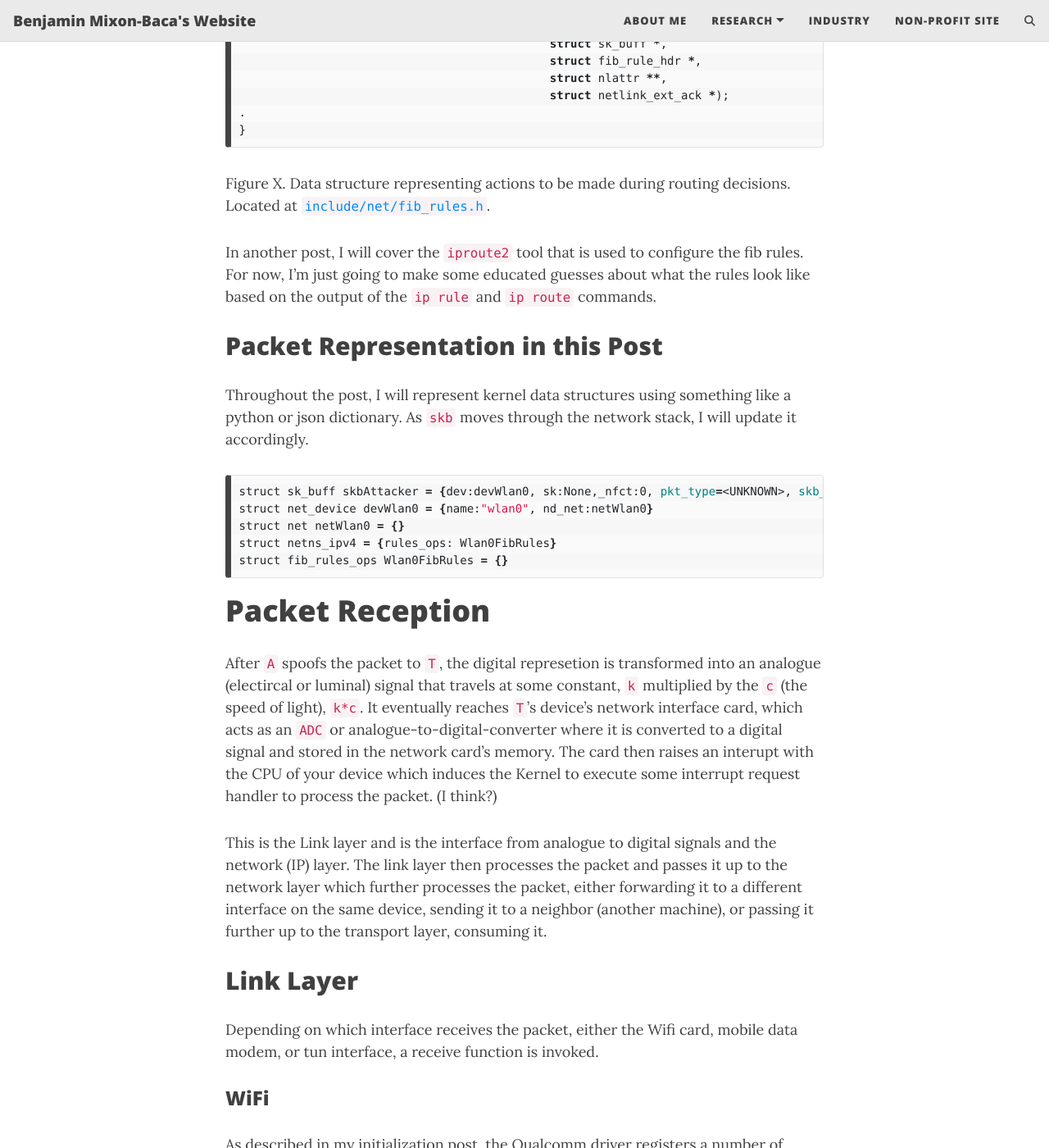
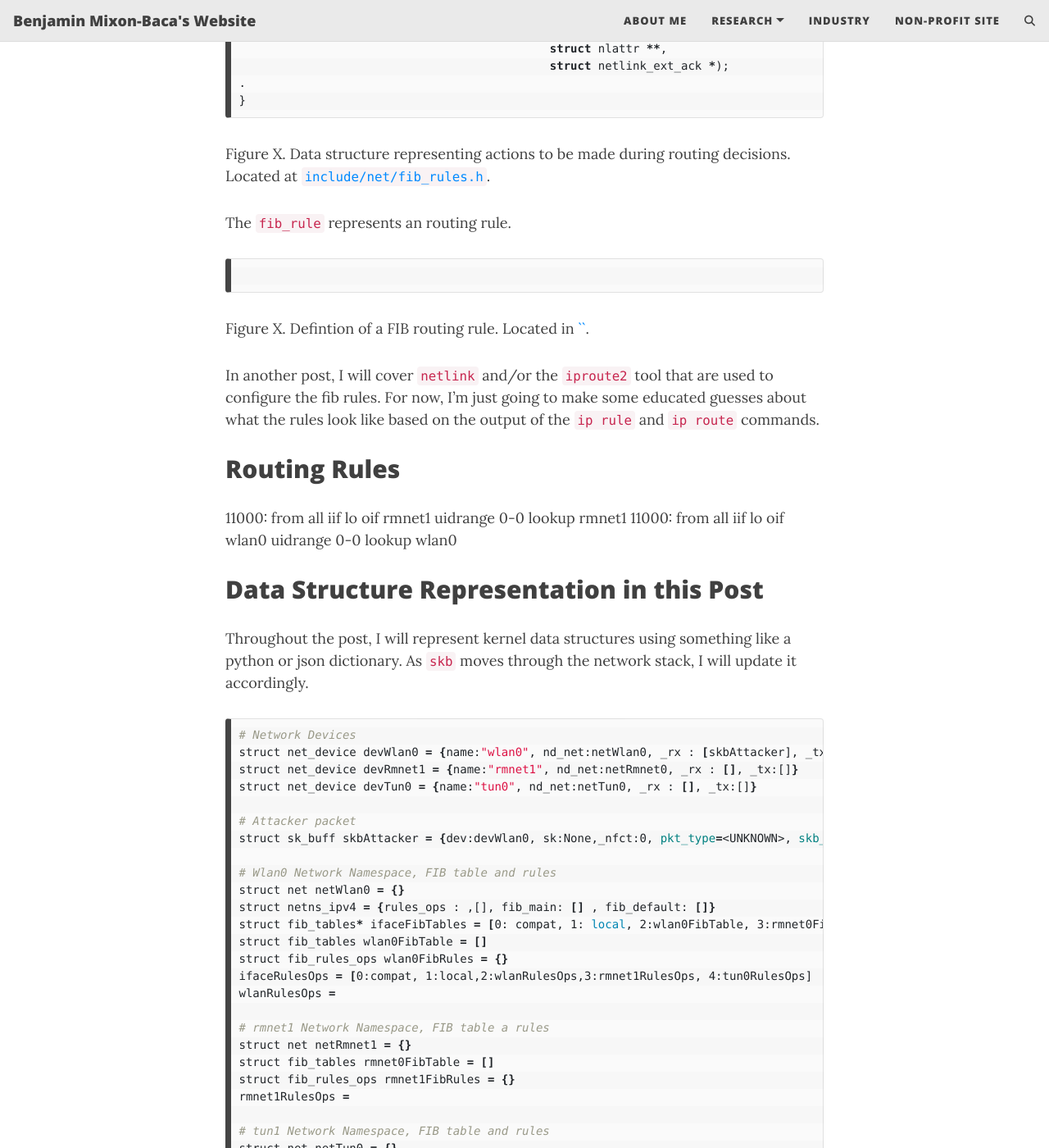
Before and after one commit to bmixonba/bmixonba.github.io, a Jekyll site: the page built from _posts/2025-05-21-Linux-Routing.md, in a window 1280 px wide and 1400 px high, scrolled down 7824 px. Shown: the whole window at 82% size. Built offline with Jekyll 4.4.1, drawn with Linux system fonts in a browser that asks for light colours; comment, search, counter and statistics services are not loaded; some of the changed text lies outside the part shown.

Commit message:
Restructuring datastructures used in the post.

````diff
--- a/_posts/2025-05-21-Linux-Routing.md
+++ b/_posts/2025-05-21-Linux-Routing.md
@@ -168,17 +168,17 @@ int			ifindex;
 ```
 Figure X. Definition of a `struct net_device`. Located at [`include/linux/netdevice.h`](https://github.com/torvalds/linux/blob/master/include/linux/netdevice.h#L2080).
 
- *	@_tx:			Array of TX queues
- *	@nf_hooks_egress:	netfilter hooks executed for egress packets
- *	@nf_hooks_egress:	netfilter hooks executed for egress packets
- *	@_rx:			Array of RX queues
- *	@rx_handler:		handler for received packets
- *	@rx_handler_data: 	XXX: need comments on this one
- * 	@nd_net:		Network namespace this network device is inside
- *	@name:	This is the first field of the "visible" part of this structure
+ * @_tx:			Array of TX queues
+ * @nf_hooks_egress:	netfilter hooks executed for egress packets
+ * @nf_hooks_egress:	netfilter hooks executed for egress packets
+ * @_rx:			Array of RX queues
+ * @rx_handler:		handler for received packets
+ * @rx_handler_data: 	XXX: need comments on this one
+ * @nd_net:		Network namespace this network device is inside
+ * @name:	This is the first field of the "visible" part of this structure
  *		(i.e. as seen by users in the "Space.c" file).  It is the name
  *		of the interface.
- *	@nf_hooks_ingress:	netfilter hooks executed for ingress packets
+ * @nf_hooks_ingress:	netfilter hooks executed for ingress packets
 
 ## Network Namespaces and Network Data Structures
 
@@ -194,6 +194,8 @@ Figure X. Definition of network namespace. Located at [`include/net/net_namespac
 
 ```c
 struct net {
+.
+	u32			ifindex; /* Index of the device associated with the network */
 .
 	struct user_namespace   *user_ns;	/* Owning user namespace */
 .
@@ -233,6 +237,7 @@ When Linux is configured to support multiple routing tables, the `netns_ipv4`
 struct includes at least `fib_main` representing the `MAIN` fib table and
 `fib_default` representing the default routes to use (I Think). Linux supports
 up to 250-ish tables. The `DEFAULT` and `MAIN` tables have reserved indecies.
+I'm currently not sure where the user-defined tables are stored.
 
 ```c
 /* Reserved table identifiers */
@@ -256,33 +261,21 @@ Each table has one or more rules associated with it. A user can define up to
 number, but those are mapped to an integer.  There are also four predefined
 routing tables,
 
-1. `CAMPAT`
-2. `DEFAULT`
-3. `MAIN`
-4. `LOCAL`
-
-#### COMPAT
-
-This routing table is for background compatibility with older versions of Linux (XXX - I am making this up and need to verify that it is true)
-
-#### DEFAULT
-
-The `DEFAULT` routing table is used when no other tables are applicable for a packet.
-
-#### MAIN
-
-The `MAIN` routing tables is used for XXX.
-
-#### LOCAL
-
-The `LOCAL` routing table is used for packets generated and received by the local processes.
-
-
+1. `CAMPAT`: This routing table is for background compatibility with older
+             versions of Linux (XXX - I am making this up and need to verify
+             that it is true)
+2. `DEFAULT`: The `DEFAULT` routing table is used when no other tables are applicable for a packet.
+3. `MAIN`: The `MAIN` routing tables is used for XXX.
+4. `LOCAL`: The `LOCAL` routing table is used for packets generated and received by the local processes.
+
+When multiple tables are supported, a user or program can define them
+using either the `iproute2` tool or talking with `netlink` directly.
+These are represented in the kernel by the `fib_table` data structure.
 
 ## Forward Information Base (FIB) Data Structure
 
-The Forwarwd Information base (FIB) is the name of the routing data structure used to
-represent routing rules.
+The Forwarwd Information base (FIB) is the name of the routing data structure
+used to represent routes.
 
 ```c
 struct fib_table {
@@ -292,10 +285,15 @@ struct fib_table {
 	struct rcu_head		rcu;
 	unsigned long 		*tb_data;
 	unsigned long		__data[];
+.
 };
 ```
 Figure X. Defintion of a FIB table in Linux. Located at [`include/net/ip_fib.h`](https://github.com/torvalds/linux/blob/master/include/net/ip_fib.h#L257).
 
+Routing rules are represented by the `fib_rules_ops` data structure. This is a
+structure that organizes a number of callback functions that are called for
+various routing operations, such as matching rules and configuring routing
+rules.
 
 ```c
 struct fib_rules_ops {
@@ -310,25 +308,63 @@ struct fib_rules_ops {
 .
 }
 ```
-Figure X. Data structure representing actions to be made during routing decisions. Located at [`include/net/fib_rules.h`](https://github.com/torvalds/linux/blob/master/include/net/fib_rules.h#L64).
-
-In another post, I will cover the `iproute2` tool that is used to configure the
-fib rules. For now, I'm just going to make some educated guesses about what the
-rules look like based on the output of the `ip rule` and `ip route` commands.
-
-## Packet Representation in this Post
+Figure X. Data structure representing actions to be made during routing
+decisions. Located at
+[`include/net/fib_rules.h`](https://github.com/torvalds/linux/blob/master/include/net/fib_rules.h#L64).
+
+The `fib_rule` represents an routing rule.
+
+```c
+
+```
+Figure X. Defintion of a FIB routing rule. Located in [``]().
+
+In another post, I will cover `netlink` and/or the `iproute2` tool that are
+used to configure the fib rules. For now, I'm just going to make some educated
+guesses about what the rules look like based on the output of the `ip rule` and
+`ip route` commands.
+
+## Routing Rules
+11000:	from all iif lo oif rmnet1 uidrange 0-0 lookup rmnet1
+11000:	from all iif lo oif wlan0 uidrange 0-0 lookup wlan0
+
+## Data Structure Representation in this Post
 
 Throughout the post, I will represent kernel data structures using something
 like a python or json dictionary. As `skb` moves through the network stack, I
 will update it accordingly.
 
 ```bash
+# Network Devices
+struct net_device devWlan0 = {name:"wlan0", nd_net:netWlan0, _rx : [skbAttacker], _tx:[]}
+struct net_device devRmnet1 = {name:"rmnet1", nd_net:netRmnet0, _rx : [], _tx:[]}
+struct net_device devTun0 = {name:"tun0", nd_net:netTun0, _rx : [], _tx:[]}
+
+# Attacker packet
 struct sk_buff skbAttacker = {dev:devWlan0, sk:None,_nfct:0, pkt_type=<UNKNOWN>, skb_iif=<UNKNOWN MAYBE 2>, secmark=0, mark=0}
-struct net_device devWlan0 = {name:"wlan0", nd_net:netWlan0}
+
+# Wlan0 Network Namespace, FIB table and rules
 struct net netWlan0 = {}
-struct netns_ipv4 = {rules_ops: Wlan0FibRules}
-struct fib_rules_ops Wlan0FibRules = {}
-```
+struct netns_ipv4 = {rules_ops : ,[], fib_main: [] , fib_default: []}
+struct fib_tables* ifaceFibTables = [0: compat, 1: local, 2:wlan0FibTable, 3:rmnet0FibTable, 4:tun0FibTable]
+struct fib_tables wlan0FibTable = []
+struct fib_rules_ops wlan0FibRules = {}
+ifaceRulesOps = [0:compat, 1:local,2:wlanRulesOps,3:rmnet1RulesOps, 4:tun0RulesOps]
+wlanRulesOps =
+
+# rmnet1 Network Namespace, FIB table a rules
+struct net netRmnet1 = {}
+struct fib_tables rmnet0FibTable = []
+struct fib_rules_ops rmnet1FibRules = {}
+rmnet1RulesOps =
+
+# tun1 Network Namespace, FIB table and rules
+struct net netTun0 = {}
+struct fib_rules_ops tun0FibRules = {}
+struct fib_tables tun0FibTable = []
+tun0RulesOps =
+```
+Figure X. Data structure representations used for this post.
 
 # Packet Reception
 
````
Also changed, not shown: other parts of _posts/2025-05-21-Linux-Routing.md (+3 -1 lines).
